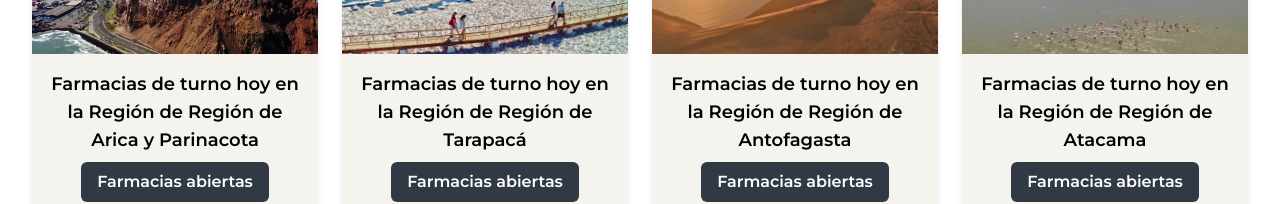
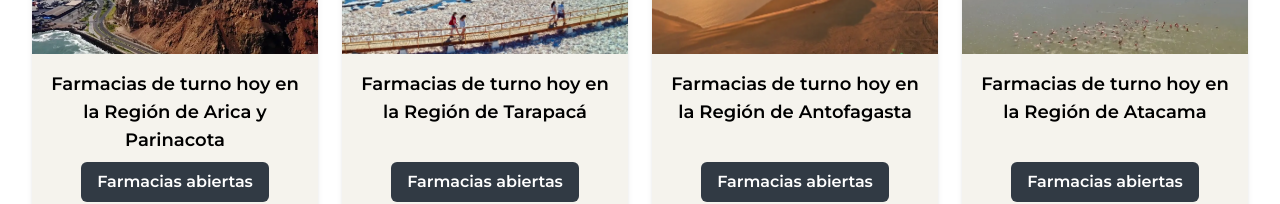
Before and after one commit to diejorquera/farmacia-app, a React (Vite) app: page / in a window 1280 px wide. Shown: the part 727-931 px from the top of the page. Built offline with nearby package versions, Linux system fonts and the light colour scheme; no server answers.

Commit message:
fix h3 RegionCards

```diff
--- a/src/components/RegionCard.jsx
+++ b/src/components/RegionCard.jsx
@@ -10,7 +10,7 @@
         loading="lazy"
       />
       <div className="p-4 flex flex-col flex-1">
-        <h3 className="text-lg font-semibold mb-2 text-center">{`Farmacias de turno hoy en la Región de ${nombre}`}</h3>
+        <h3 className="text-lg font-semibold mb-2 text-center">{`Farmacias de turno hoy en la ${nombre}`}</h3>
         <Link
           to={`/regiones/${slug}`}
           className="mt-auto self-center bg-brand-dark font-semibold text-white px-4 py-2 rounded-md focus:outline-none focus:ring-2 focus:ring-brand-muted transition-colors"
```
